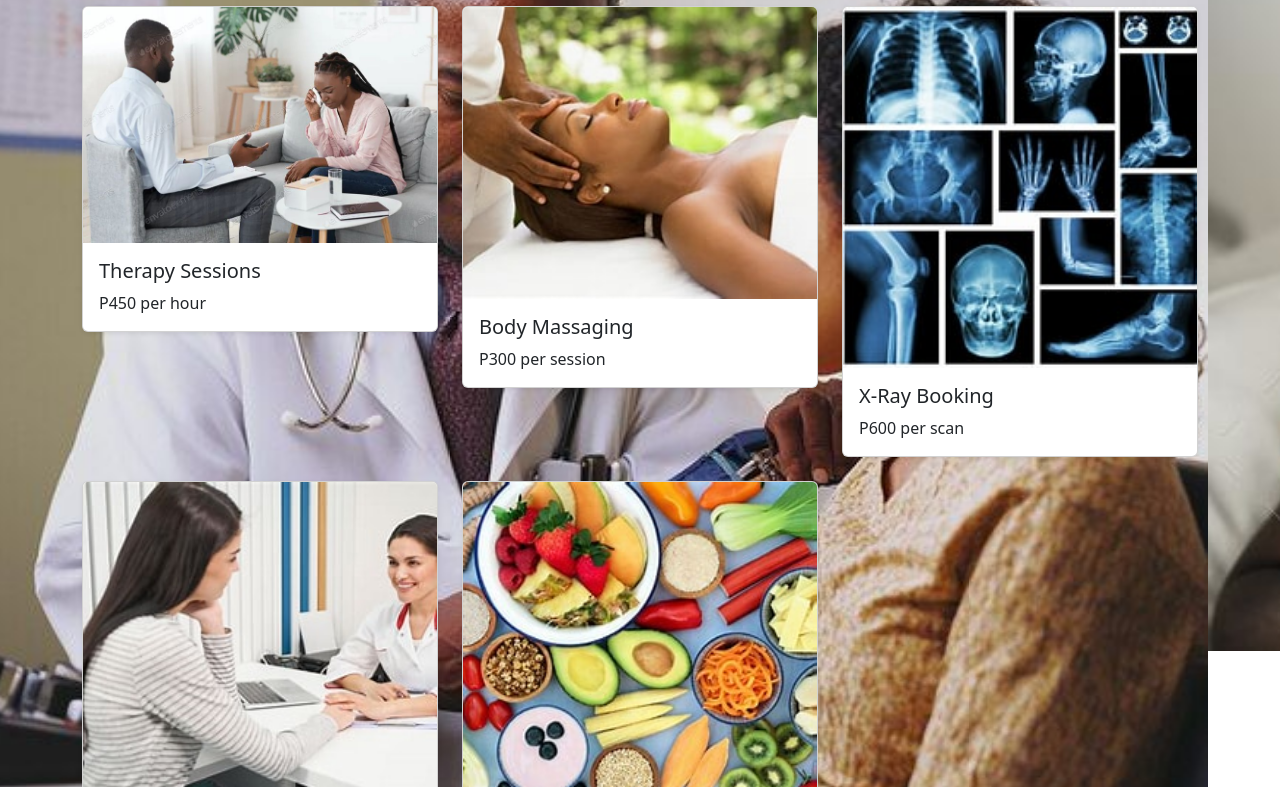
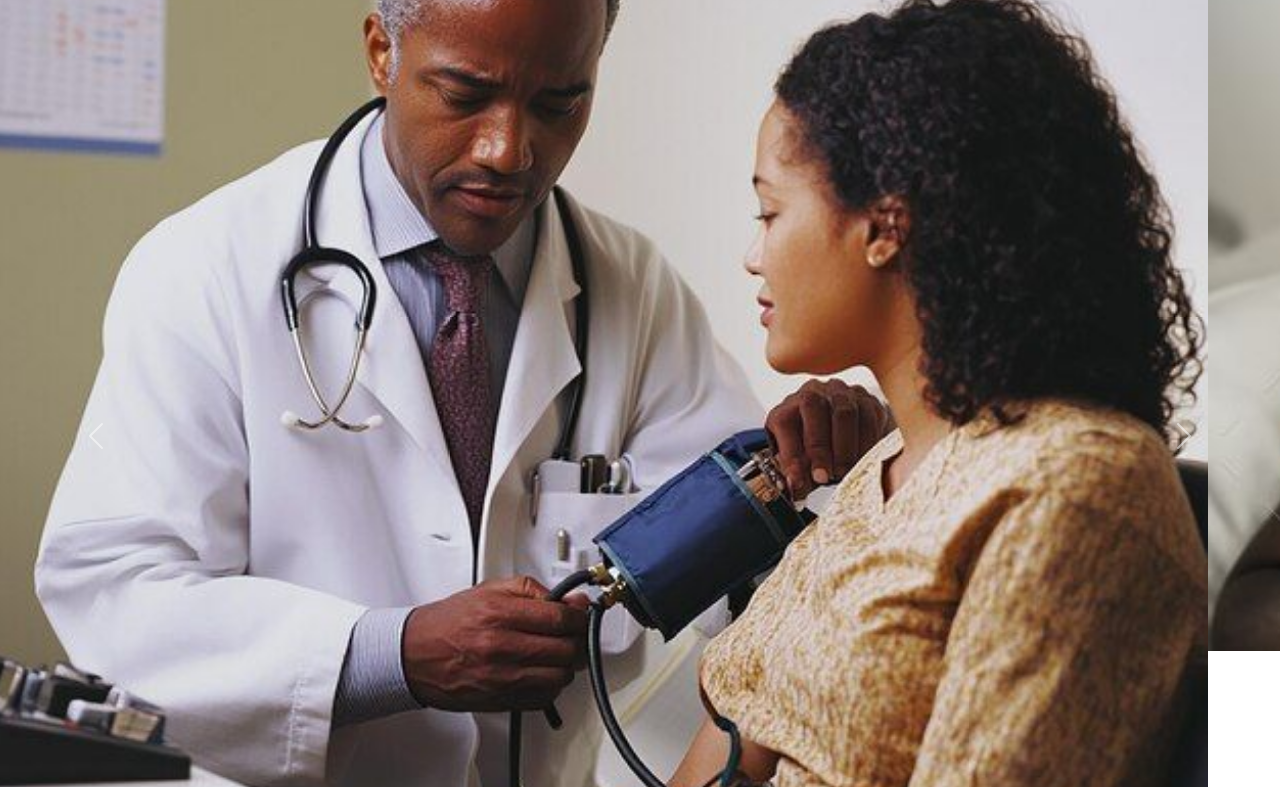
Before and after one commit to bida24-035/health-First, a plain HTML site: page services.html in a window 1280 px wide. Shown: the part 418-1205 px from the top of the page. Drawn offline with nearby package versions, Linux system fonts and the light colour scheme.

Commit message:
Add files via upload

```diff
--- a/services.html
+++ b/services.html
@@ -37,7 +37,7 @@
   </nav>
 
   <!-- Hero Carousel -->
-  <div style="height: 100px;" id="patientCarousel" class="carousel slide" data-bs-ride="carousel">
+  <div id="patientCarousel" class="carousel slide" data-bs-ride="carousel">
     <div class="carousel-inner">
       <!-- Add 9 images here -->
       <div class="carousel-item active">
```
